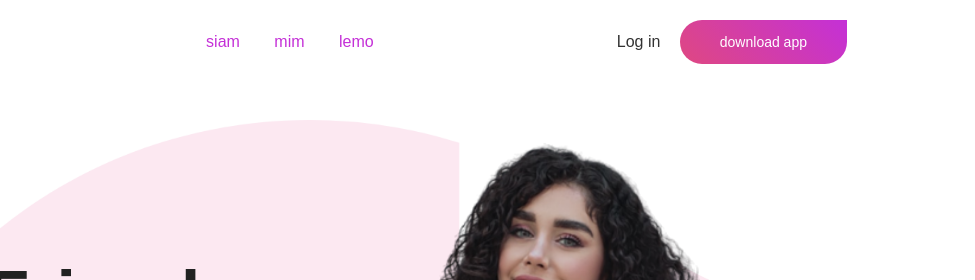
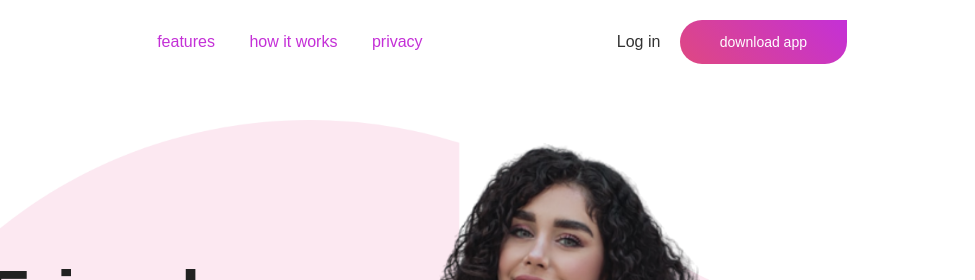
Before and after one commit to shyam0901/first-web-page, a plain HTML site: page index.html in a window 1280 px wide. Shown: the top 280 px of the page, 305-1280 px from the left. Drawn offline with Linux system fonts and the light colour scheme.

Commit message:
new li upload

```diff
--- a/index.html
+++ b/index.html
@@ -11,9 +11,9 @@
         <nav>
             <img src="./assets/logo.png" class="logo">
             <ul>
-                <li><a href="#"></a>siam</li>
-                <li><a href="#"></a>mim</li>
-                <li><a href="#"></a>lemo</li>
+                <li><a href="#"></a>features</li>
+                <li><a href="#"></a>how it works</li>
+                <li><a href="#"></a>privacy</li>
             </ul>
             <div>
                 <a href="#" class="login-btn">Log in</a>
```
